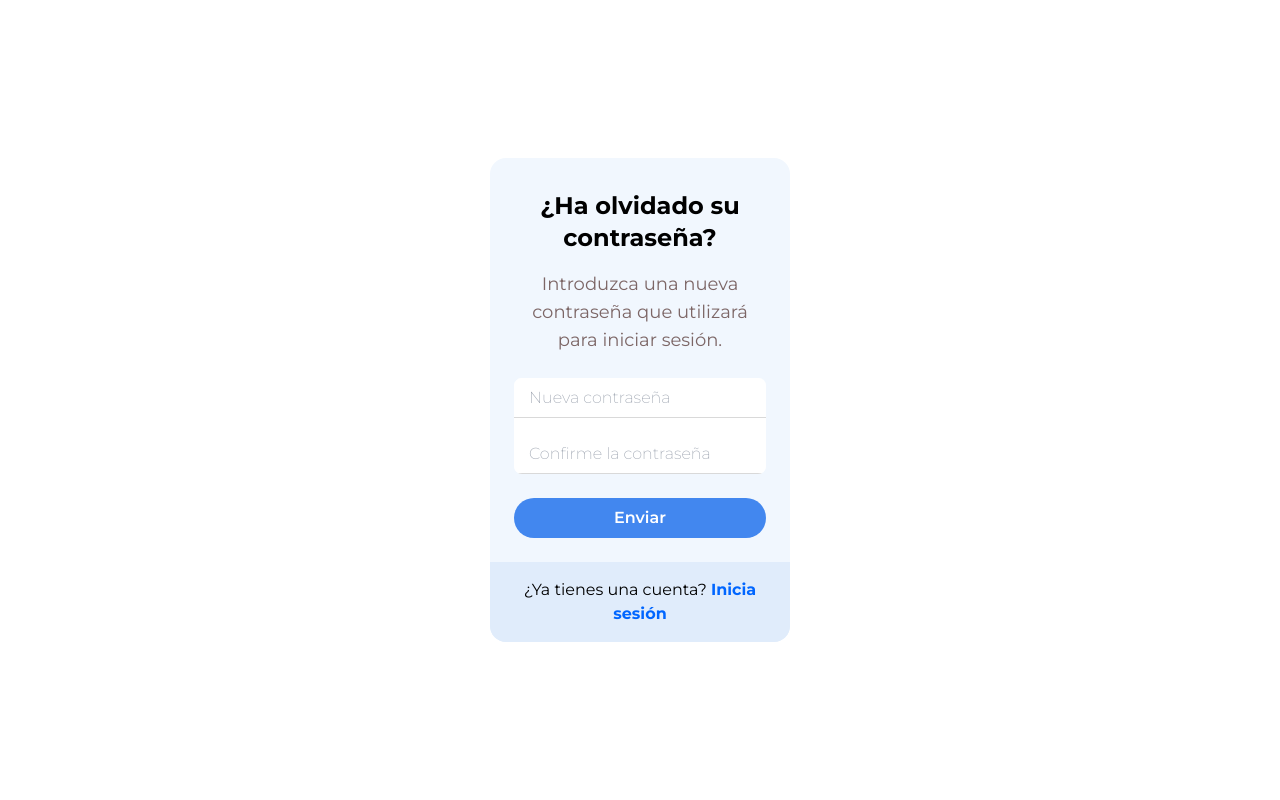
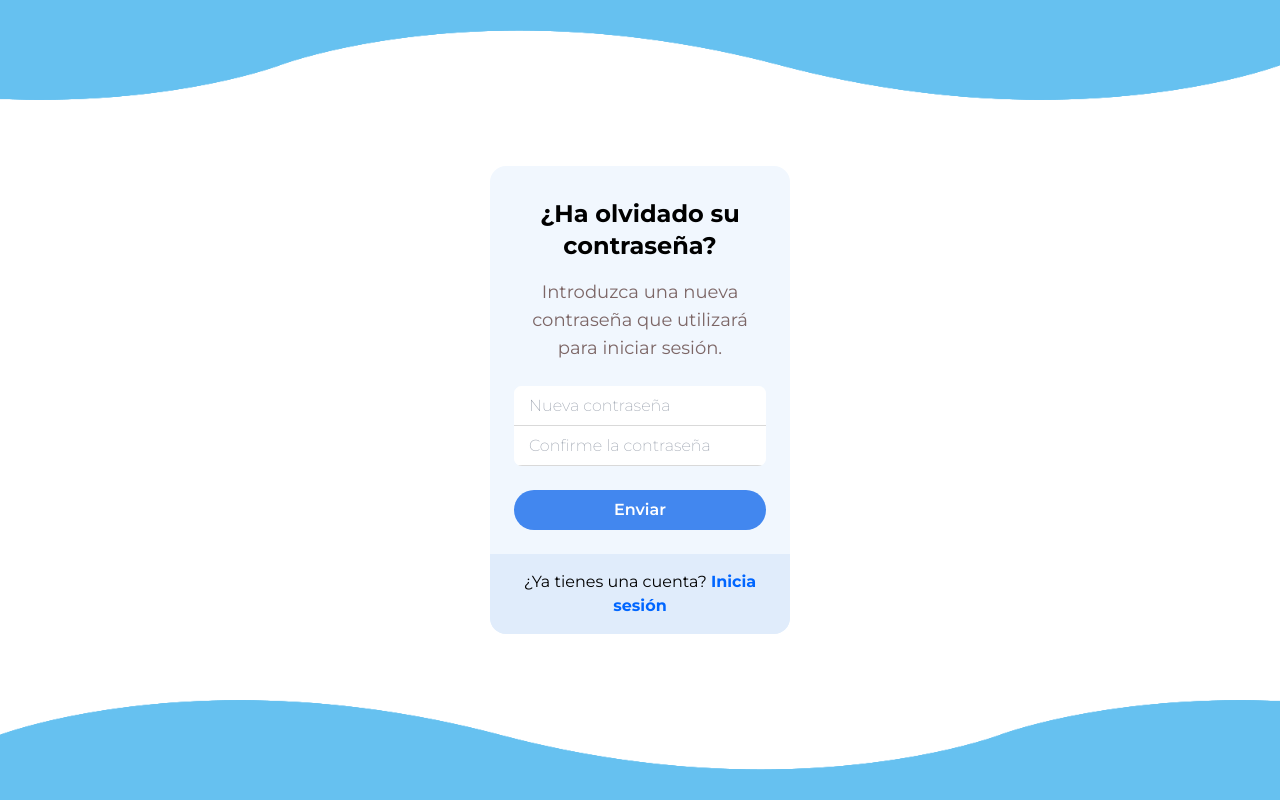
Before and after one commit to alanvviera/DentalSystem, a Next.js app: page /passwordforgot in a window 1280 px wide. Built offline with nearby package versions, Linux system fonts and the light colour scheme.

Commit message:
Background Image

```diff
--- a/app/login/page.jsx
+++ b/app/login/page.jsx
@@ -1,12 +1,12 @@
 import Link from "next/link";
-//import './style.css';
+import './style.css';
 
 export default function Login() {
   return (
     <div>
       <section>
-        <div className=""></div> {/* top-wave */}
-        <div className=""></div> {/* bottom-wave */}
+        <div className="top-wave"></div> {/* top-wave */}
+        <div className="bottom-wave"></div> {/* bottom-wave */}
       </section>
       <div className="flex flex-col justify-center min-h-[100vh]">
         {/* body */}
--- a/app/passwordforgot/page.jsx
+++ b/app/passwordforgot/page.jsx
@@ -1,6 +1,7 @@
 "use client";
 import Link from "next/link";
 import React, { useState } from "react";
+import "@/app/login/style.css";
 
 export default function PasswordForgot() {
   const [password, setPassword] = useState("");
@@ -19,8 +20,8 @@ export default function PasswordForgot() {
   return (
     <div>
       <section>
-        <div className=""></div> {/* top-wave */}
-        <div className=""></div> {/* bottom-wave */}
+        <div className="top-wave"></div> {/* top-wave */}
+        <div className="bottom-wave"></div> {/* bottom-wave */}
       </section>
       <div className="flex flex-col justify-center min-h-[100vh]">
         {/* body */}
@@ -60,7 +61,6 @@ export default function PasswordForgot() {
                   </button>
                 )}
               </div>
-              <div className={`bg-[#fff] p-2`}></div>
               <div className="relative">
                 <input
                   className="outline-0 py-2 px-[15px] w-[100%] h-[40px] font-extralight border-b border-solid border-[#8080804c] bg-[#fff]"
--- a/app/signup/page.jsx
+++ b/app/signup/page.jsx
@@ -1,5 +1,5 @@
 import Link from 'next/link';
-//import './style.css'
+import './style.css'
 
 function SignUp() {
     return (
--- a/tailwind.config.js
+++ b/tailwind.config.js
@@ -11,6 +11,7 @@ module.exports = {
         'gradient-radial': 'radial-gradient(var(--tw-gradient-stops))',
         'gradient-conic':
           'conic-gradient(from 180deg at 50% 50%, var(--tw-gradient-stops))',
+        'wave': 'url("../public/wave.png")'
       },
       colors:{
         primary: '#4287ef',
```
